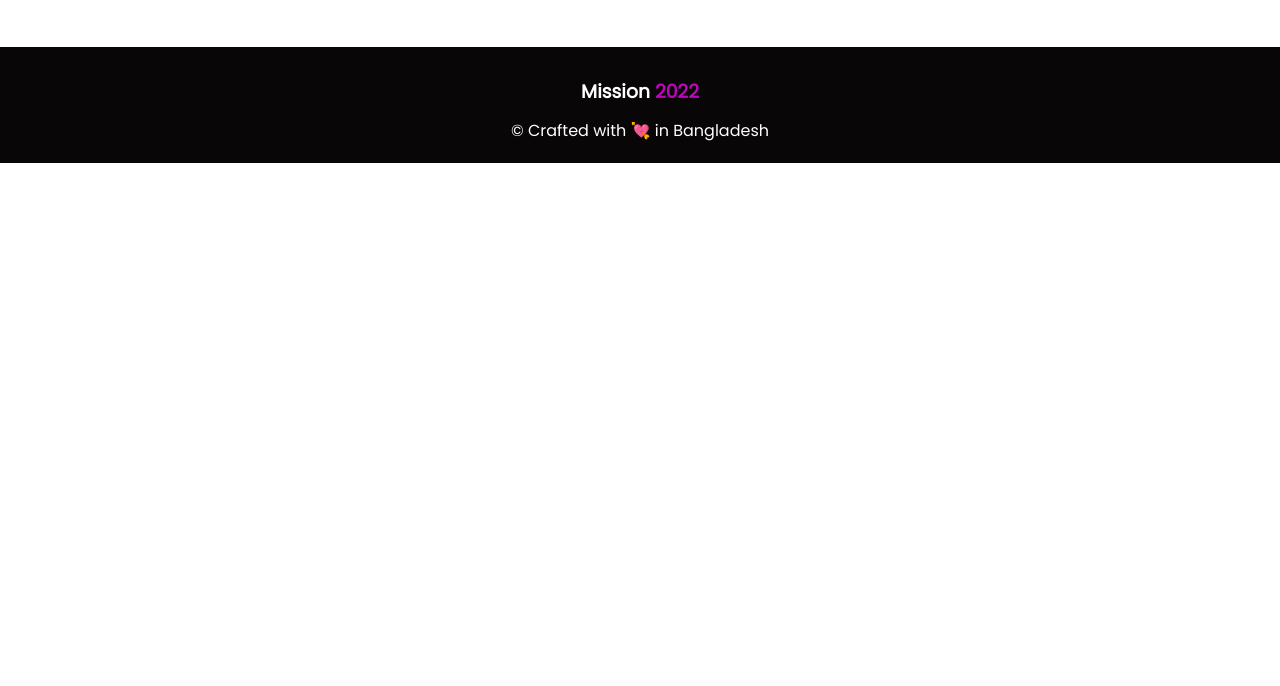
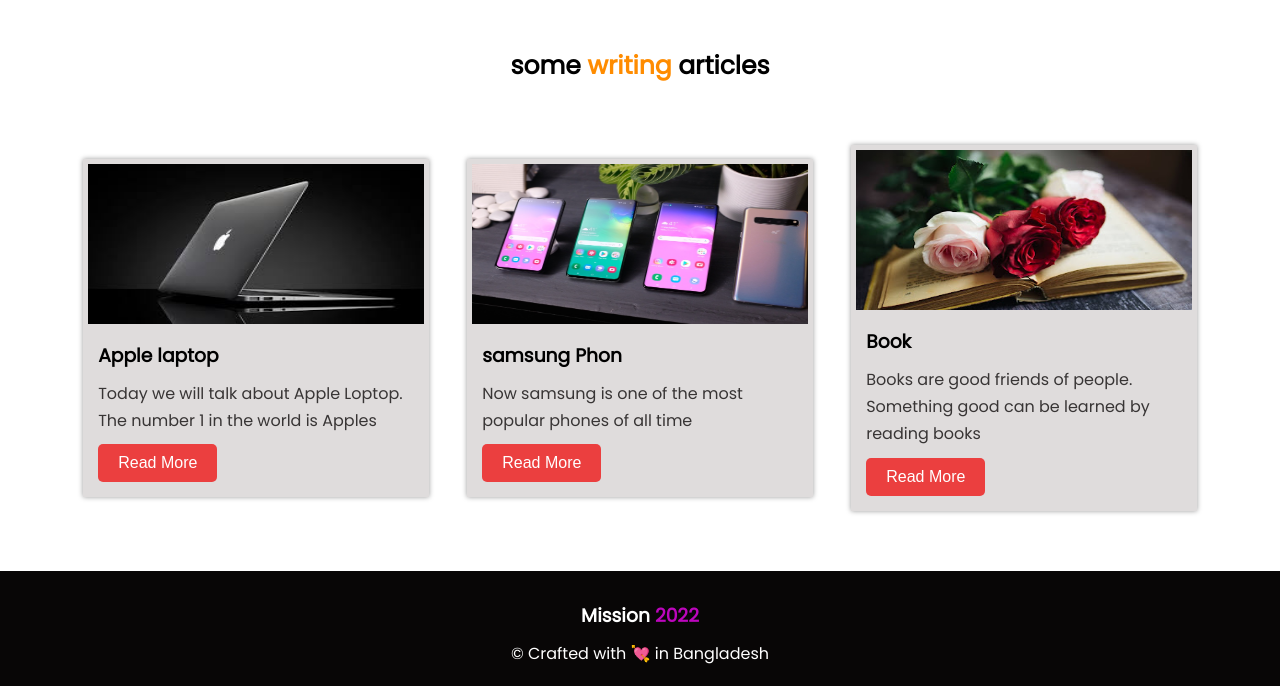
Before and after one commit to Monirul121/portfolio-one, a plain HTML site: page index.html in a window 1280 px wide. Shown: the part 1933-2619 px from the top of the page. Before the commit the page ends 2096 px from the top, so only its background shows below. Drawn offline with Linux system fonts and the light colour scheme.

Commit message:
blog section add

```diff
--- a/index.html
+++ b/index.html
@@ -88,7 +88,45 @@
             </div>
         </div>
         </section>
-
+        <section>
+            <div class="blog-section">
+                <h2>some <span id="blog"> writing </span> articles</h2>
+                <div class="blog flex">
+                    <div class="blog-item">
+                        <div class="blog-img">
+                            <img src="blog/blog-1.jpeg" alt="">
+                        </div>
+                        <div class="blog-text">
+                            <h3>Apple laptop</h3>
+                            <p>Today we will talk about Apple Loptop. The number 1 in the world is Apples</p>
+                            <button class="blog-button">Read More</button>
+                        </div>
+                    </div>
+                    <div class="blog-item">
+                        <div class="blog-img">
+                            <img src="blog/blog-2.jpg" alt="">
+                        </div>
+                        <div class="blog-text">
+                            <h3>samsung Phon</h3>
+                            <p>Now samsung is one of the most popular phones of all time</p>
+                            <button class="blog-button">Read More</button>
+                        </div>
+                    </div>
+                    <div class="blog-item">
+                        <div class="blog-img">
+                            <img src="blog/blog-3.jpg" alt="">
+                        </div>
+                        <div class="blog-text">
+                            <h3>Book</h3>
+                            <p>Books are good friends of people.
+                                Something good can be learned by reading books
+                            </p>
+                            <button class="blog-button">Read More</button>
+                        </div>
+                    </div>
+                </div>
+            </div>
+        </section>
         <footer>
             <h3>Mission <span id="footer-span">2022</span></h3>
             <p>&copy; Crafted with 💘 in Bangladesh</p>
--- a/responsive.css
+++ b/responsive.css
@@ -33,5 +33,11 @@
 .mission-items{
     width: 100%;
 }
+.blog-item{
+    width: 90%;
+    padding: 5px;
+    background-color: #dfdcdc;
+    box-shadow: 0 0 5px rgb(0 0 0 / 40%);
+}
 
 }
--- a/style.css
+++ b/style.css
@@ -153,8 +153,48 @@ a{
     width:80%
 }
 
-
-
+/* === blog-section=== */
+.blog-section h2{
+    text-align: center;
+}
+#blog{
+    color: darkorange;
+}
+.blog-button{
+    background-color: #eb3f3f;
+    padding:10px 20px;
+    margin:10px 0;
+    border: none;
+    font-size: 16px;
+    color: white;
+    border-radius: 5px;
+    -webkit-border-radius: 5px;
+    -moz-border-radius: 5px;
+    -ms-border-radius: 5px;
+    -o-border-radius: 5px;
+}
+.blog-item{
+    width: 30%;
+    padding: 5px;
+    margin: 10px;
+    background-color: #dfdcdc;
+    box-shadow: 0 0 5px rgb(0 0 0 / 40%);
+}
+.blog-img img{
+    width: 100%;
+    height:10rem;
+}
+.blog-text{
+    padding: 10px;
+    padding-bottom: 0;
+}
+.blog-text p{
+    margin-top: 10px;
+    color: #383535;
+    font-size: 16px;
+    line-height: 1.7;
+    font-family: 'Poppins';
+}
 /*  ===footer====*/
 footer{
     width: 100%;
```
Also changed, not shown: blog/blog-1.jpeg (added), blog/blog-2.jpg (added), blog/blog-3.jpg (added).
